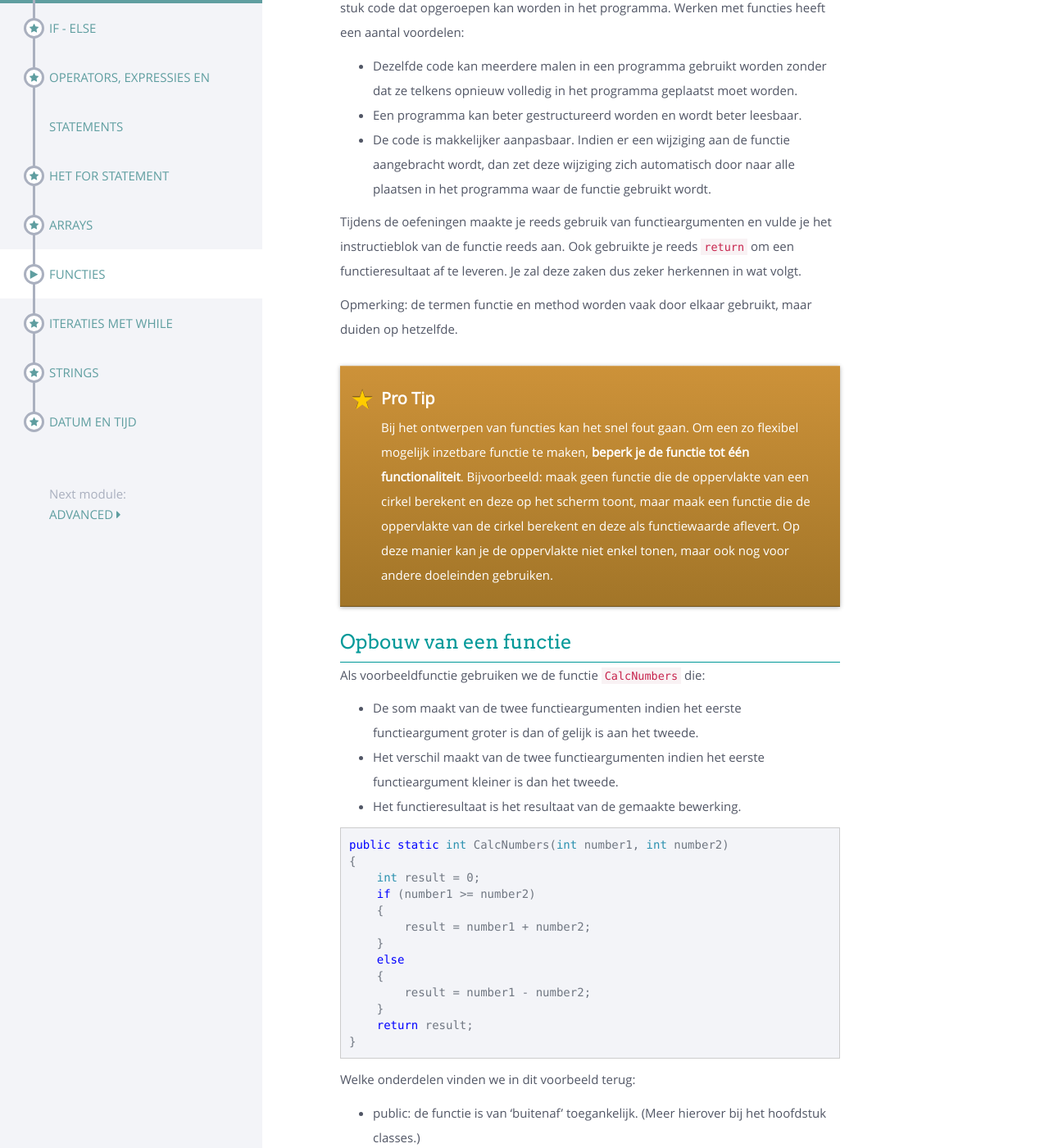
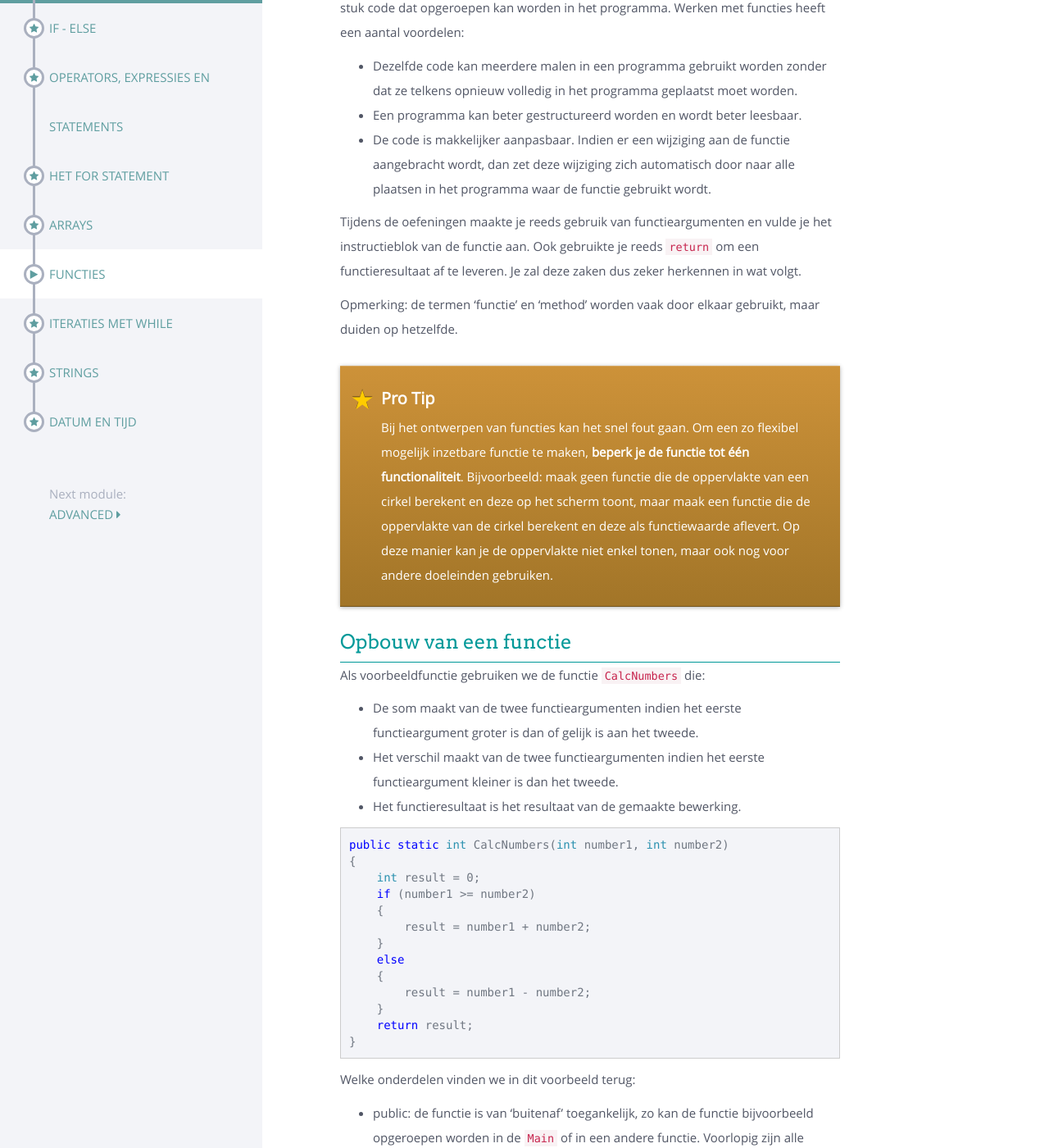
Before and after one commit to sma-it/sma-it.github.io, a Jekyll site: the page built from modules/basics/_posts/2000-01-08-Functies.md, in a window 1280 px wide and 1400 px high, scrolled down 332 px. Shown: the whole window at 82% size. Built offline with Jekyll 4.4.1, drawn with Linux system fonts in a browser that asks for light colours; nearby versions of some CDN libraries; some of the changed text lies outside the part shown.

Commit message:
Changed level of title 'function overloading'

````diff
--- a/modules/basics/_posts/2000-01-08-Functies.md
+++ b/modules/basics/_posts/2000-01-08-Functies.md
@@ -12,9 +12,9 @@
 * Een programma kan beter gestructureerd worden en wordt beter leesbaar.
 * De code is makkelijker aanpasbaar. Indien er een wijziging aan de functie aangebracht wordt, dan zet deze wijziging zich automatisch door naar alle plaatsen in het programma waar de functie gebruikt wordt.
 
-Tijdens de oefeningen maakte je reeds gebruik van functieargumenten en vulde je het instructieblok van de functie reeds aan. Ook gebruikte je reeds `return` om een functieresultaat af te leveren. Je zal deze zaken dus zeker herkennen in wat volgt.
+Tijdens de oefeningen maakte je reeds gebruik van functieargumenten en vulde je het instructieblok van de functie aan. Ook gebruikte je reeds `return` om een functieresultaat af te leveren. Je zal deze zaken dus zeker herkennen in wat volgt.
 
-Opmerking: de termen functie en method worden vaak door elkaar gebruikt, maar duiden op hetzelfde.
+Opmerking: de termen 'functie' en 'method' worden vaak door elkaar gebruikt, maar duiden op hetzelfde.
 
 <div class="note protip">
 <p>Bij het ontwerpen van functies kan het snel fout gaan. Om een zo flexibel mogelijk inzetbare functie te maken, <b>beperk je de functie tot één functionaliteit</b>. Bijvoorbeeld: maak geen functie die de oppervlakte van een cirkel berekent en deze op het scherm toont, maar maak een functie die de oppervlakte van de cirkel berekent en deze als functiewaarde aflevert. Op deze manier kan je de oppervlakte niet enkel tonen, maar ook nog voor andere doeleinden gebruiken.</p>
@@ -45,7 +45,7 @@
 ```
 
 Welke onderdelen vinden we in dit voorbeeld terug:
-* public: de functie is van 'buitenaf' toegankelijk. (Meer hierover bij het hoofdstuk classes.)
+* public: de functie is van 'buitenaf' toegankelijk, zo kan de functie bijvoorbeeld opgeroepen worden in de `Main` of in een andere functie. Voorlopig zijn alle functies die we maken `public`. Als we later in de cursus met classes gaan werken, wordt dit verder uitgediept.
 * static: zorgt ervoor dat de functie opgeroepen kan worden zonder dat er een object van de klasse gemaakt is.
 * int: het returntype van de functie. In bovenstaand voorbeeld levert de functie een integer als resultaat af.
 * CalcNumber: naam van de functie. We spreken af dat functies een duidelijke naam krijgen die aangeeft wat de functie doet.
@@ -153,7 +153,7 @@
 <p>Open het project <a href="https://github.com/sma-it/oefening-functies-1" target="_blank">oefening functies 1</a> en maak oefenreeks 1</p>
 </div>
 
-<div class="header2" markdown = "1">## Function overloading
+<div class="header2" markdown = "1"># Function overloading
 </div>
 
 Een functie wordt gedefinieerd door zijn naam en zijn lijst van argumenten. Elke functie moet uniek gedefinieerd zijn, zodat er geen dubbelzinnigheid ontstaat en de compiler weet welke functie er voor een functieaanroep gebruikt moet worden.
````
